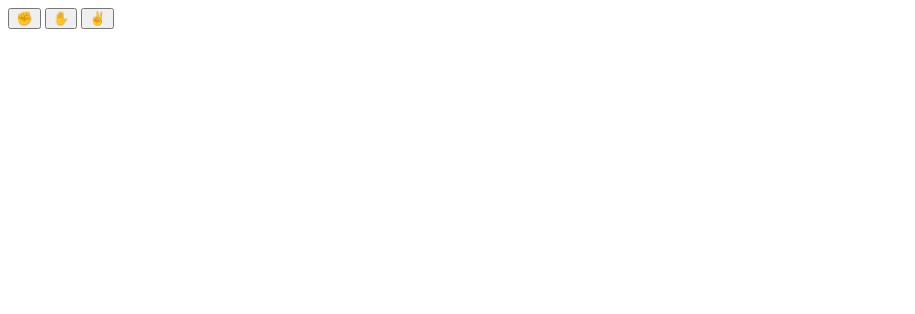
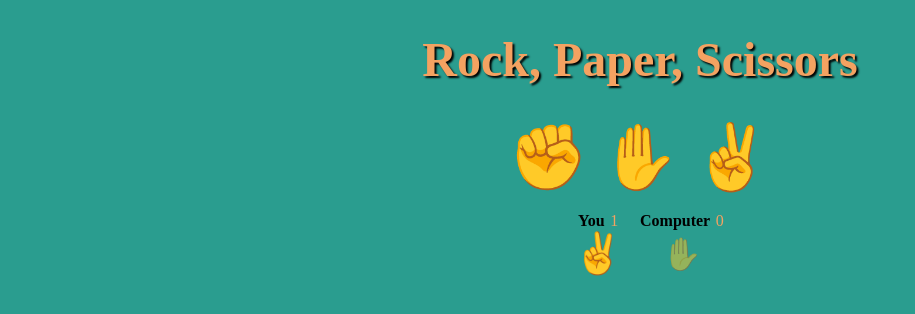
Before and after one commit to sam1234g/rock-paper-scissors, a plain HTML site: page index.html in a window 1280 px wide. Both pictures are taken after a click on the button "✌️". Shown: the whole page, without its empty margins (0-915 px from the left). Drawn offline with Linux system fonts and the light colour scheme.

Commit message:
game operational

```diff
--- /dev/null
+++ b/app.js
@@ -0,0 +1,65 @@
+const selectionButtons = document.querySelectorAll("[data-selection]");
+const SELECTIONS = [
+  {
+    name: "rock",
+    emoji: "✊",
+    beats: "scissors",
+  },
+  {
+    name: "paper",
+    emoji: "✋",
+    beats: "rock",
+  },
+  {
+    name: "scissors",
+    emoji: "✌",
+    beats: "paper",
+  },
+];
+
+const finalColumn = document.querySelector("[data-final-column]");
+const computerScoreSpan = document.querySelector("[data-computer-score]");
+const playerScoreSpan = document.querySelector("[data-player-score]");
+
+selectionButtons.forEach((selectionButton) => {
+  selectionButton.addEventListener("click", (e) => {
+    const selectionName = selectionButton.dataset.selection;
+    const selection = SELECTIONS.find(
+      selection => selection.name === selectionName
+    );
+    makeSelection(selection);
+  });
+});
+
+function makeSelection(selection) {
+  const computerSelection = randomSelection();
+  const playerWinner = isWinner(selection, computerSelection);
+  const computerWinner = isWinner(computerSelection, selection);
+  console.log(computerSelection);
+  addSelectionResult(computerSelection, computerWinner);
+  addSelectionResult(selection, playerWinner);
+
+  if (playerWinner) incrementScore(playerScoreSpan)
+  if (computerWinner) incrementScore(computerScoreSpan);
+}
+
+function addSelectionResult(selection, winner) {
+    const div = document.createElement('div')
+    div.innerText= selection.emoji
+    div.classList.add('result-selection')
+    if (winner) div.classList.add('winner')
+    finalColumn.after(div)
+}
+
+function randomSelection() {
+  const randomIndex = Math.floor(Math.random() * SELECTIONS.length);
+  return SELECTIONS[randomIndex];
+}
+
+function isWinner(selection, opponentSelection) {
+  return selection.beats === opponentSelection.name;
+}
+
+function incrementScore(scoreSpan) {
+  scoreSpan.innerText = parseInt(scoreSpan.innerText) + 1;
+}
--- a/index.html
+++ b/index.html
@@ -6,13 +6,28 @@
     <meta charset="UTF-8">
     <meta name="viewport" content="width=device-width, initial-scale=1.0">
     <title>Document</title>
+    <script src="app.js" defer></script>
+    <link rel="stylesheet" href="styles.css">
 </head>
 <body>
+    <div class="wrap">
+    <h1 class="title">Rock, Paper, Scissors</h1>
     <div class="selections">
-        <button class="selection">✊</button>
-        <button class="selection">✋</button>
-        <button class="selection">✌️</button>
+        <button class="selection" data-selection="rock">✊</button>
+        <button class="selection" data-selection="paper">✋</button>
+        <button class="selection" data-selection="scissors">✌️</button>
 
     </div>
+    <div class="results">
+        <div><b>You</b>
+            <span class="result-score" data-player-score>0</span>
+        </div>
+        <div data-final-column><b>Computer</b>
+            <span class="result-score" data-computer-score>0</span>
+        </div>
+        <!-- <div class="result-selection winner"></div>
+        <div class="result-selection"></div> -->
+    </div>
+</div>
 </body>
 </html>
--- /dev/null
+++ b/styles.css
@@ -0,0 +1,66 @@
+body {
+    background-color: #2a9d8f;
+
+
+}
+
+.title {
+    text-align: center;
+    font-size: 3rem;
+    margin-top: 1rem;
+    color: #f4a261;
+    text-shadow: 2px 2px 2px black;
+}
+
+.wrap {
+    display: flex;
+    justify-content: center;
+    align-items: center;
+    flex-direction: column;
+    margin-top: 1rem;
+
+}
+
+.selections {
+    display:flex;
+    justify-content: center;
+
+}
+
+.selection {
+    background: none;
+    border: none;
+    outline: none;
+    cursor: pointer;
+    font-size: 4rem;
+    transition: 100ms;
+}
+
+.selection:hover {
+    transform: scale(2,2);
+}
+
+.results {
+    display: grid;
+    justify-content: center;
+    grid-template-columns: repeat(2, 1fr);
+    align-items: center;
+    justify-items: center;
+    margin-top: 1rem;
+}
+
+.result-score {
+    margin-left: .1rem;
+    font-size: 1rem;
+    color: #f4a261;
+}
+
+.result-selection {
+    opacity: .5;
+    font-size: 2rem;
+}
+
+.winner {
+    opacity: 1;
+    font-size: 2.5rem;
+}
```
